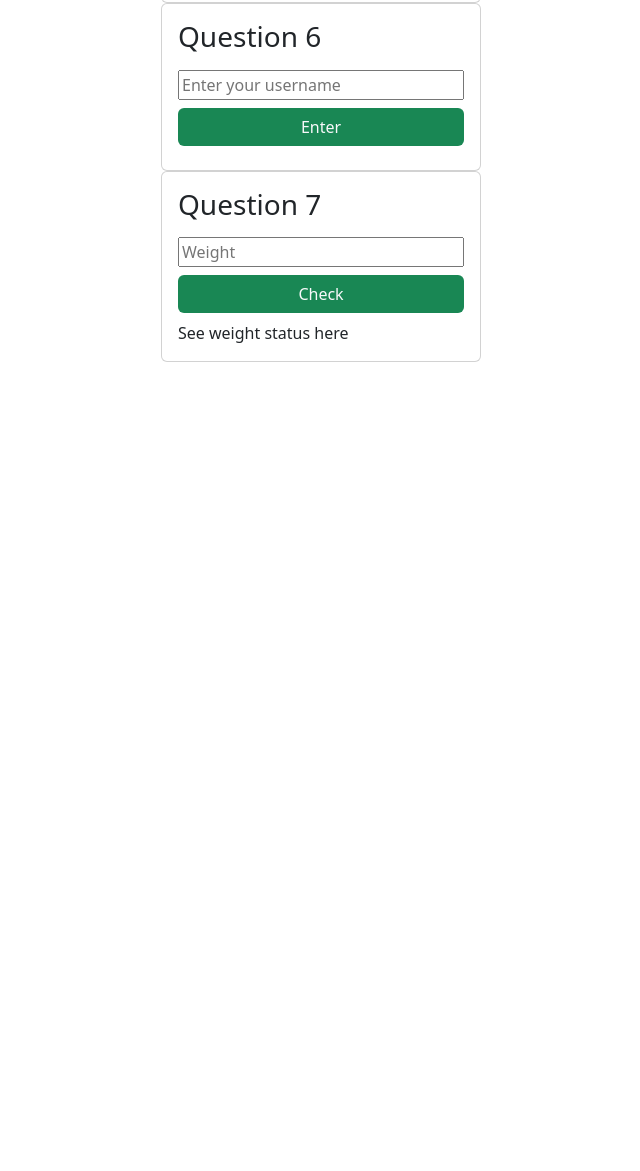
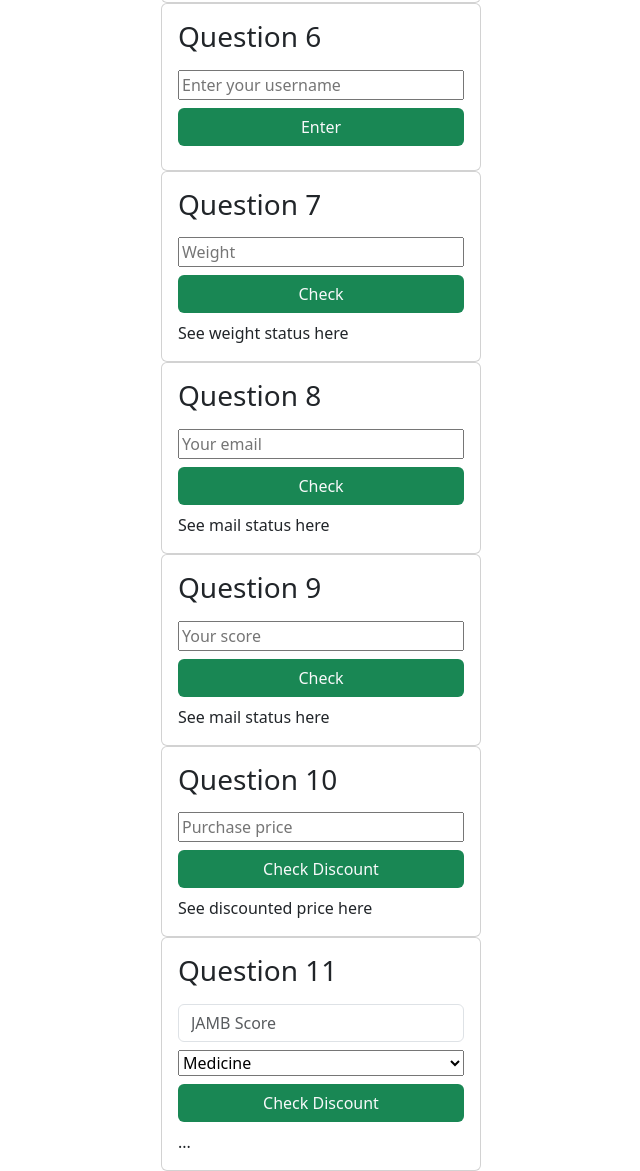
Before and after one commit to epulimdev-24/JS-project, a plain HTML site: page index.html in a window 1280 px wide. Shown: the part 1132-2303 px from the top of the page, without its empty margins (319-959 px from the left). Before the commit the page ends 1494 px from the top, so only its background shows below. Drawn offline with nearby package versions, Linux system fonts and the light colour scheme.

Commit message:
Add new input forms and validation functions for Questions 8 to 11 in HTML and JavaScript

```diff
--- a/index.html
+++ b/index.html
@@ -65,8 +65,40 @@
           <button class="btn bg-success text-light" onclick="checkWeight()">Check</button>
           <div id="luggageSize">See weight status here</div>
         </div>
-
-
+        <!-- Q8 -->
+        <div class="card p-3 gap-2 d-flex" style="width: 20rem;">
+          <h3>Question 8</h3>
+          <input type="email" placeholder="Your email" id="mail">
+          <button class="btn bg-success text-light" onclick="checkMail()">Check</button>
+          <div id="mailStatus">See mail status here</div>
+        </div>
+        <!-- Q9 -->
+        <div class="card p-3 gap-2 d-flex" style="width: 20rem;">
+          <h3>Question 9</h3>
+          <input type="number" placeholder="Your score" id="grade" min="0" max="100">
+          <button class="btn bg-success text-light" onclick="checkGrade()">Check</button>
+          <div id="gradeStatus">See mail status here</div>
+        </div>
+        <!-- Q10 -->
+        <div class="card p-3 gap-2 d-flex" style="width: 20rem;">
+          <h3>Question 10</h3>
+          <input type="number" placeholder="Purchase price" id="price" >
+          <button class="btn bg-success text-light" onclick="checkPrice()">Check Discount</button>
+          <div id="finalPrice">See discounted price here</div>
+        </div>
+        <!-- Q11 -->
+        <div class="card p-3 gap-2 d-flex" style="width: 20rem;">
+          <h3>Question 11</h3>
+          <input type="number" placeholder="JAMB Score" id="jambScore" class="form-control" >
+          <select name="" id="courseSelect">
+            <option value="Medicine" selected>Medicine</option>
+            <option value="Engineering">Engineering</option>
+            <option value="Sciences">Sciences</option>
+            <option value="">Art</option>
+          </select>
+          <button class="btn bg-success text-light" onclick="checkEligibility()">Check Discount</button>
+          <div id="eligibilityResult">...</div>
+        </div>
 
       </div>
     </div>
--- a/script.js
+++ b/script.js
@@ -82,3 +82,74 @@ const checkWeight = () => {
     }
   }
 }
+
+const checkMail = () => {
+  if (mail.value == '') {
+    alert('Fill in the empty space')
+  } else if ((mail.value.endsWith('@oauife.edu.ng'))) mailStatus.textContent = 'Valid Username';
+  else mailStatus.textContent = 'Invalid Username. Use only emails assigned by the school and ends with @oauife.edu.ng'
+}
+
+const checkGrade = () => {
+  if (grade.value == '') {
+    alert('Fill in the empty space')
+  } else if (grade.value <= 39) {
+    gradeStatus.textContent = 'Grade F(Fail)';
+  } else if (grade.value > 39 && grade.value <= 49) {
+    gradeStatus.textContent = 'Grade D(pass)';
+  } else if (grade.value > 49 && grade.value <= 59) {
+    gradeStatus.textContent = 'Grade C(good)';
+  } else if (grade.value > 59 && grade.value <= 69) {
+    gradeStatus.textContent = 'Grade B(very good)';
+  } else if (grade.value > 69 && grade.value <= 100) {
+    gradeStatus.textContent = 'Grade A(Excellent)';
+  } else {
+    gradeStatus.textContent = "Wrong Input"
+  }
+
+}
+
+const checkPrice = () => {
+  if (price.value == '') {
+    alert('Fill in the empty space')
+  } else if (price.value < 5000) {
+    finalPrice.textContent = "No Discount"
+  } else if (price.value >= 5000 && price
+    .value <= 10000
+  ) {
+    let discountedPrice = price.value - (price.value * 0.05)
+    finalPrice.textContent = discountedPrice
+
+  } else if (price.value > 10000 && price
+    .value <= 20000
+  ) {
+    let discountedPrice = price.value - (price.value * 0.1)
+    finalPrice.textContent = discountedPrice
+
+  } else if (price
+    .value > 20000
+  ) {
+    let discountedPrice = price.value - (price.value * 0.15)
+    finalPrice.textContent = discountedPrice
+
+  }
+}
+
+const checkEligibility = () => {
+  const marks = jambScore.value;
+  const course = courseSelect.value;
+  console.log(course);
+
+  if (marks == '' && course == '') {
+    alert('Fill in the empty spaces')
+  } else if (courseSelect.value = "Medicine") cutoff = 200;
+  else if (courseSelect.value = "Engineering") cutoff = 250;
+  else if (courseSelect.value = "Sciences") cutoff = 220;
+  else if (courseSelect.value = "Arts") cutoff = 280;
+
+  if (marks >= cutoff) {
+    eligibilityResult.textContent = `Your score is ${marks}.You are eligible for ${course}`
+  } else {
+    eligibilityResult.textContent = `Your score is ${marks}.You are not eligible for ${course}`
+  }
+}
```
